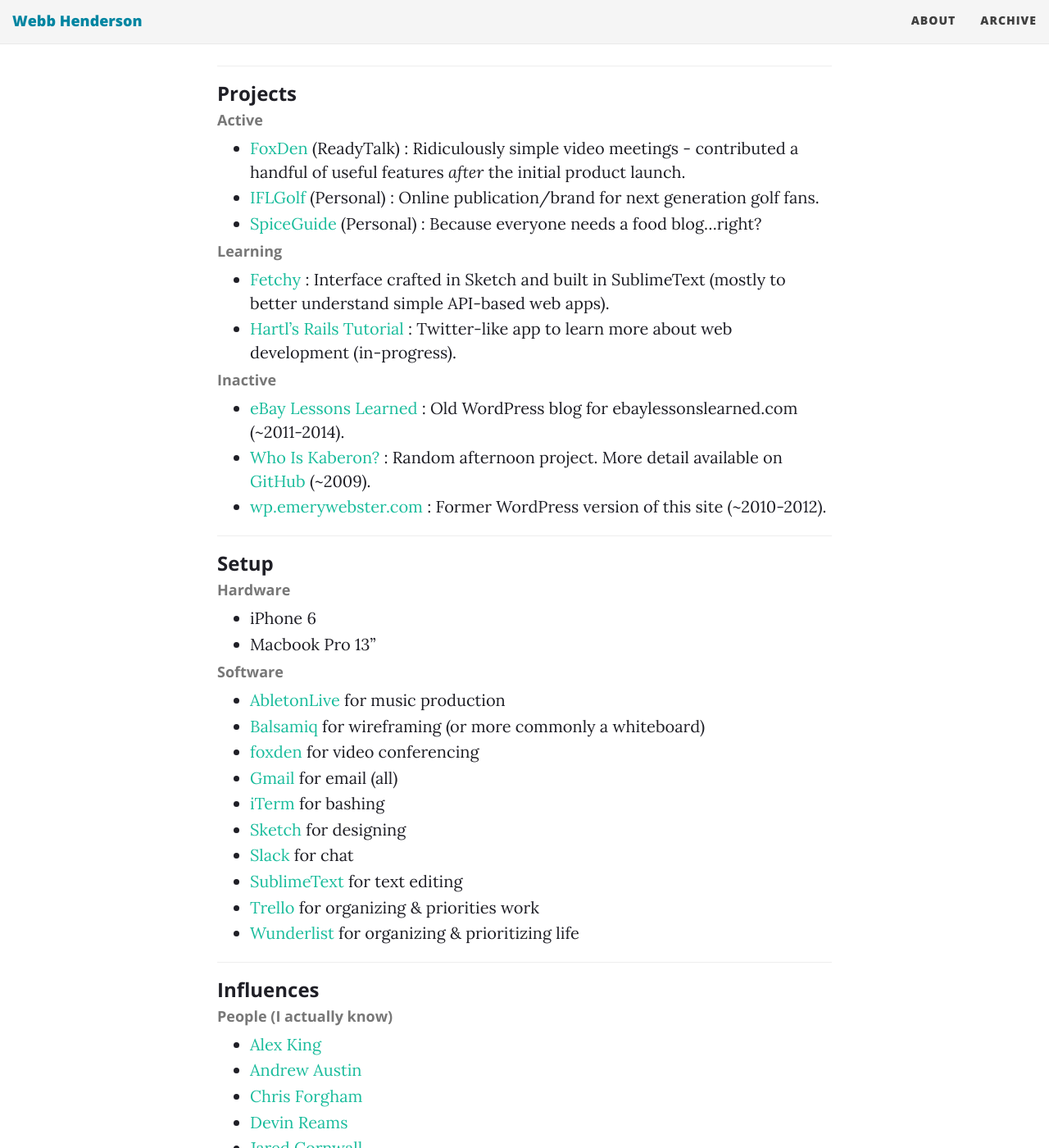
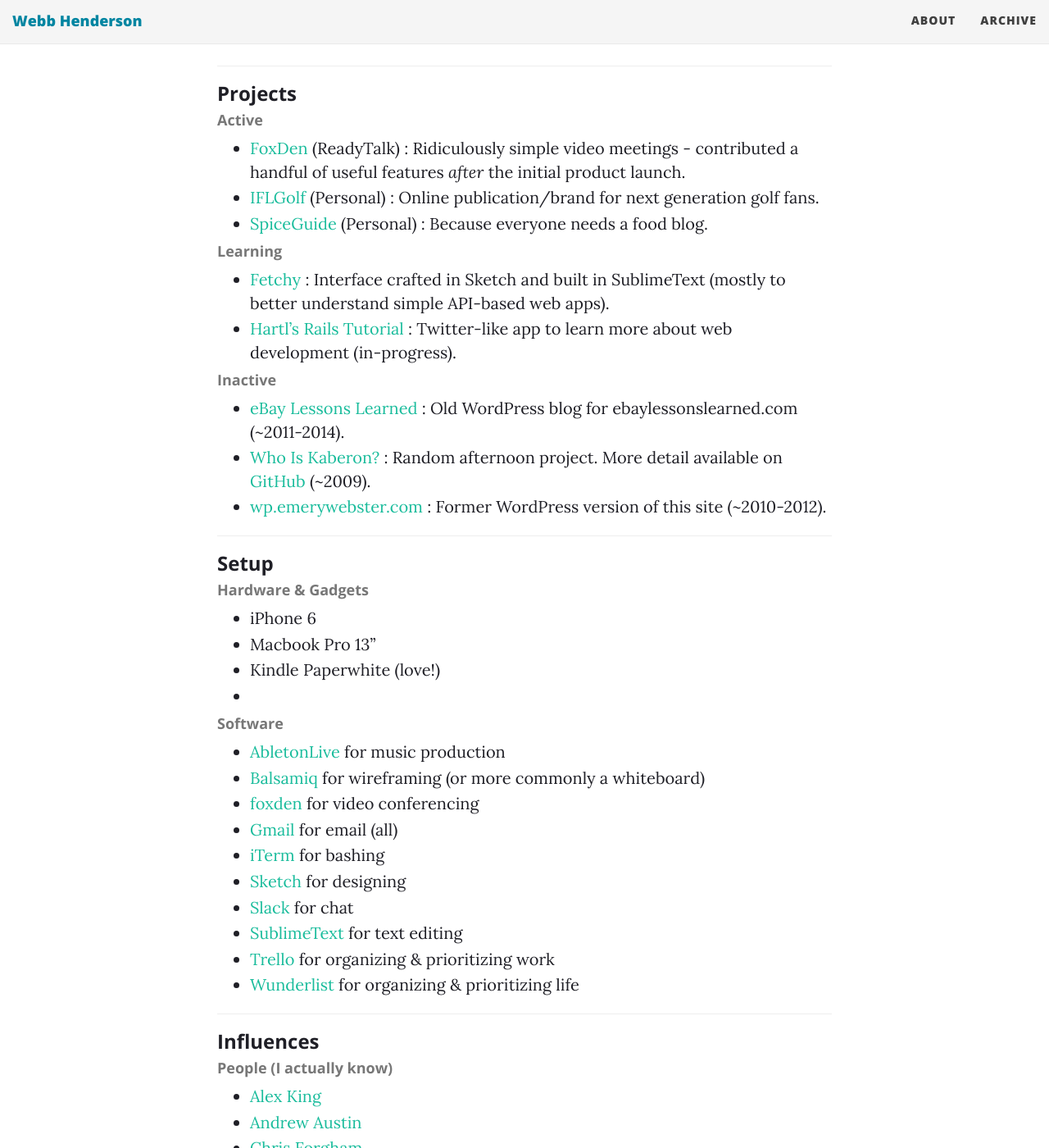
Before and after one commit to emerywebster/emerywebster.github.io, a Jekyll site: the page built from about.md, in a window 1280 px wide and 1400 px high, scrolled down 1309 px. Shown: the whole window at 82% size. Built offline with Jekyll 4.4.1, drawn with Linux system fonts in a browser that asks for light colours; nearby versions of some CDN libraries.

Commit message:
mods to about page

```diff
--- a/about.md
+++ b/about.md
@@ -53,7 +53,7 @@ I also like connecting with new people...so please feel free to [give me a shout
 
 - [FoxDen](http://foxden.io) (ReadyTalk) : Ridiculously simple video meetings - contributed a handful of useful features _after_ the initial product launch.
 - [IFLGolf](http://ifl.golf) (Personal) : Online publication/brand for next generation golf fans.
-- [SpiceGuide](http://spicegui.de) (Personal) : Because everyone needs a food blog...right?
+- [SpiceGuide](http://spicegui.de) (Personal) : Because everyone needs a food blog.
 
 #### Learning
 
@@ -70,10 +70,12 @@ I also like connecting with new people...so please feel free to [give me a shout
 
 ### Setup
 
-#### Hardware
+#### Hardware & Gadgets
 
 - iPhone 6
 - Macbook Pro 13"
+- Kindle Paperwhite (love!)
+-
 
 #### Software
 
@@ -85,7 +87,7 @@ I also like connecting with new people...so please feel free to [give me a shout
 - [Sketch](http://www.sketchapp.com/) for designing
 - [Slack](http://slack.com) for chat
 - [SublimeText](http://sublimetext.com) for text editing
-- [Trello](http://trello.com) for organizing &amp; priorities work
+- [Trello](http://trello.com) for organizing &amp; prioritizing work
 - [Wunderlist](http://wunderlist.com) for organizing &amp; prioritizing life
 
 ---
```
